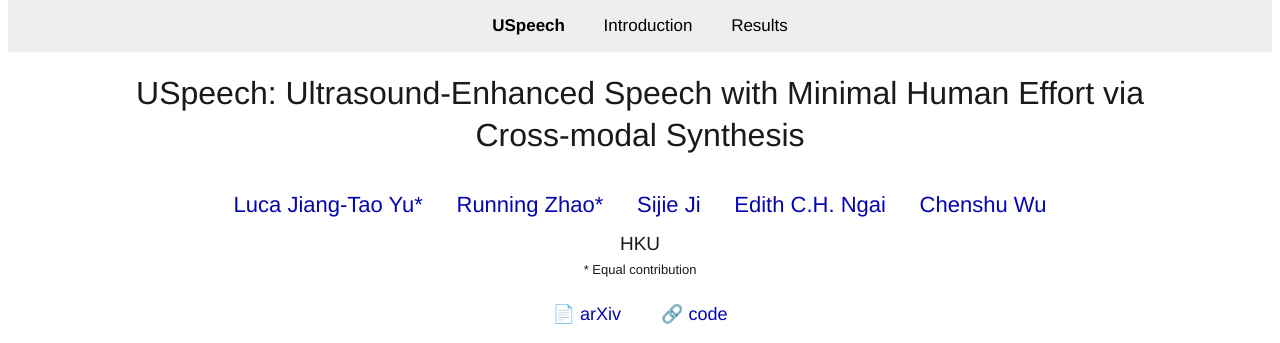
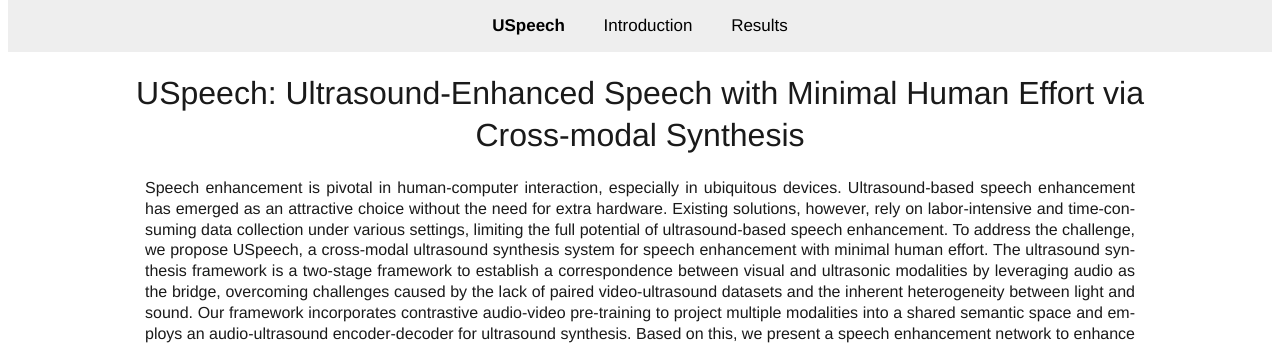
Before and after one commit to yashdiggikar/USpeech, a plain HTML site: page index.html in a window 1280 px wide. Shown: the top 343 px of the page. Drawn offline with nearby package versions, Linux system fonts and the light colour scheme; some icons are missing.

Commit message:
update: anonymous

```diff
--- a/index.html
+++ b/index.html
@@ -102,19 +102,12 @@
             <h1 class="project-title">
                 USpeech: Ultrasound-Enhanced Speech with Minimal Human Effort via Cross-modal Synthesis
             </h1>
-            <div class="authors">
-                <a href="https://www.lucayu.me/">Luca Jiang-Tao Yu*</a>  <a href="https://zhaorunning.github.io/">Running Zhao*</a>
-                <a href="https://sijieji.github.io/">Sijie Ji</a> <a href="https://www.eee.hku.hk/~iotlab/EdithNgai.html">Edith C.H. Ngai</a>
-                <a href="https://cswu.me/">Chenshu Wu</a>
-            </div>
-            <div class="affiliations">
-                HKU <br>
-                <span style="font-size: small;">* Equal contribution</span>
-            </div>
+            <!-- add the authors & affliations -->
 
-            <div class="project-conference">
+
+            <!-- <div class="project-conference">
                 <a href="https://arxiv.org/">📄 arXiv</a>&nbsp;&nbsp;&nbsp;&nbsp;&nbsp;&nbsp;&nbsp;&nbsp;<a href="https://github.com/aiot-lab/USpeech-code/">🔗 code</a>
-            </div>
+            </div> -->
 
             <div id="introduction" class="teaser-image">
                 <p class="caption">
```
